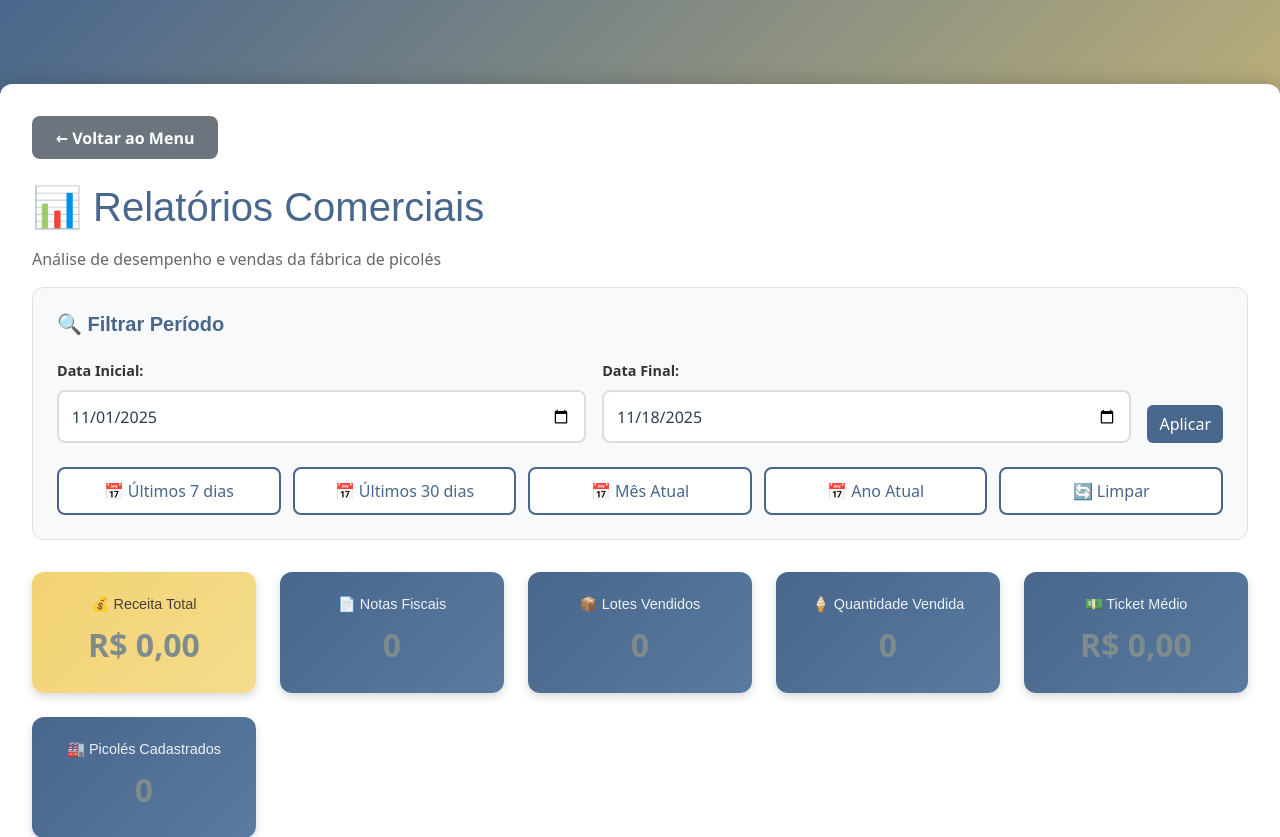
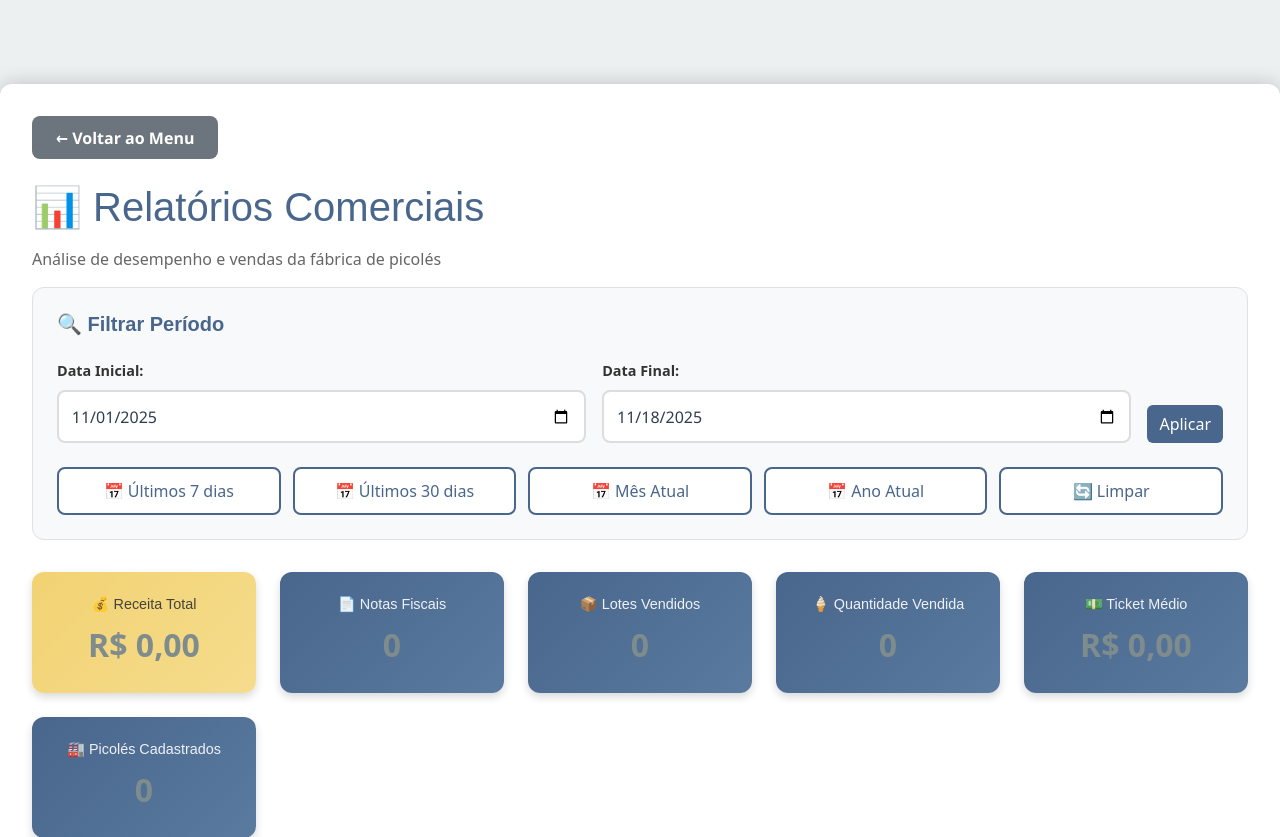
Before and after one commit to dedeusgui/sistemaPicoles, a PHP site: page /relatorios.php in a window 1280 px wide. Shown: the top 837 px of the page. Run offline with PHP 8.4, Linux system fonts and the light colour scheme; the visitor is signed in with stand-in values (Sample User, id 1); data that the repository does not hold is empty.

Commit message:
pequenos ajustes no css

```diff
--- a/relatorios.php
+++ b/relatorios.php
@@ -244,7 +244,7 @@ $tabela_vendas = $conn->query("
 
     <style>
         body {
-            background: linear-gradient(135deg, #49668c, #f2d272);
+            background: #ecf0f1;
             min-height: 100vh;
             padding: 20px 0;
             overflow-y: auto;
```
